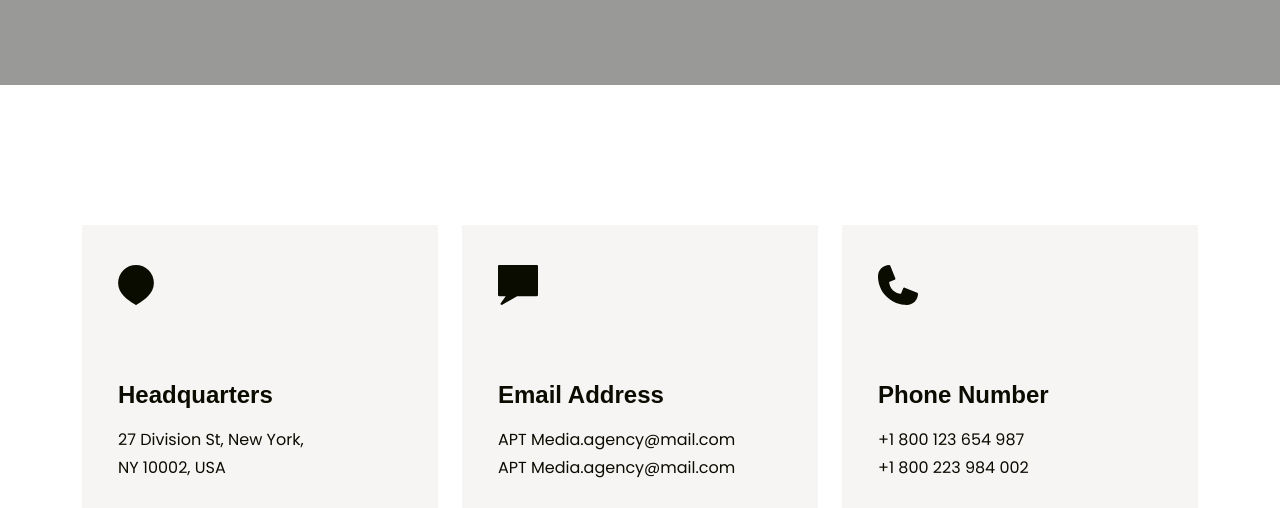
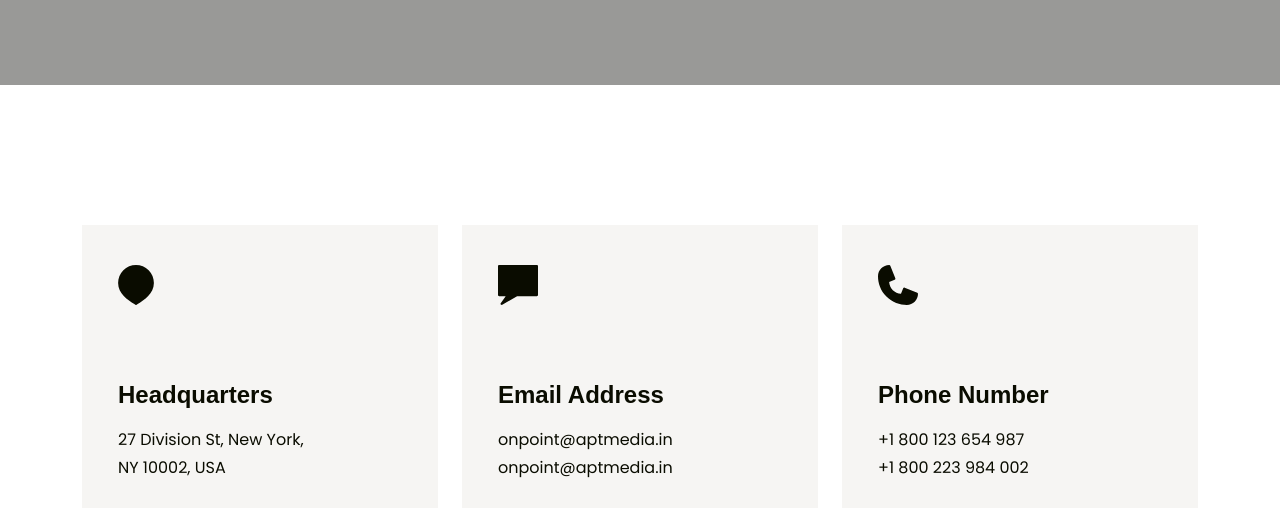
Before and after one commit to parthbuilds/APT-Media, a plain HTML site: page contact.html in a window 1280 px wide. Shown: the part 437-945 px from the top of the page. Drawn offline with Linux system fonts and the light colour scheme; a web font is replaced by a local one.

Commit message:
mail updated

```diff
--- a/contact.html
+++ b/contact.html
@@ -84,7 +84,7 @@
                     </div>
                     <div class="sidebar-wrap">
                         <h6><a href="tel:1800123654987">+1 800 123 654 987 </a></h6>
-                        <h6><a href="mailto:APT Media.agency@mail.com">APT Media.agency@mail.com</a></h6>
+                        <h6><a href="mailto:onpoint@aptmedia.in">onpoint@aptmedia.in</a></h6>
                     </div>
                     <div class="social-btn style2">
                         <a href="https://www.facebook.com/">
@@ -158,7 +158,7 @@
             </div>
             <div class="sidebar-wrap">
                 <h6><a href="tel:1800123654987">+1 800 123 654 987 </a></h6>
-                <h6><a href="mailto:APT Media.agency@mail.com">APT Media.agency@mail.com</a></h6>
+                <h6><a href="mailto:onpoint@aptmedia.in">onpoint@aptmedia.in</a></h6>
             </div>
             <div class="social-btn style3">
                 <a href="https://www.facebook.com/">
@@ -319,9 +319,9 @@
                             <h4 class="feature-card-title">
                                 <a href="project.html">Email Address</a>
                             </h4>
-                            <p class="feature-card-text mb-0">APT Media.agency@mail.com</p>
-                            <p class="feature-card-text">APT Media.agency@mail.com</p>
-                            <a href="mailto:APT Media.agency@mail.com" class="link-btn">
+                            <p class="feature-card-text mb-0">onpoint@aptmedia.in</p>
+                            <p class="feature-card-text">onpoint@aptmedia.in</p>
+                            <a href="mailto:onpoint@aptmedia.in" class="link-btn">
                                 <span class="link-effect">
                                     <span class="effect-1">Send message</span>
                                     <span class="effect-1">Send message</span>
@@ -464,7 +464,7 @@
                                 <li>27 Division St, New York, <br> NY 10002, USA</li>
                                 <li>
                                     <a href="tel:1800123654987">+1 800 123 654 987</a>
-                                    <a href="mailto:APT Media.agency@mail.com">APT Media.agency@mail.com</a>
+                                    <a href="mailto:onpoint@aptmedia.in">onpoint@aptmedia.in</a>
                                 </li>
                             </ul>
                         </div>
```
Also changed, not shown: about.html (+3 -3 lines), blog-details.html (+3 -3 lines), blog.html (+3 -3 lines), error.html (+2 -2 lines), faq.html (+6 -6 lines), index.html (+1 -1 lines), pricing.html (+3 -3 lines), project-details.html (+4 -4 lines), project.html (+3 -3 lines), service-details.html (+3 -3 lines), service.html (+3 -3 lines), team-details.html (+3 -3 lines), team.html (+3 -3 lines).
